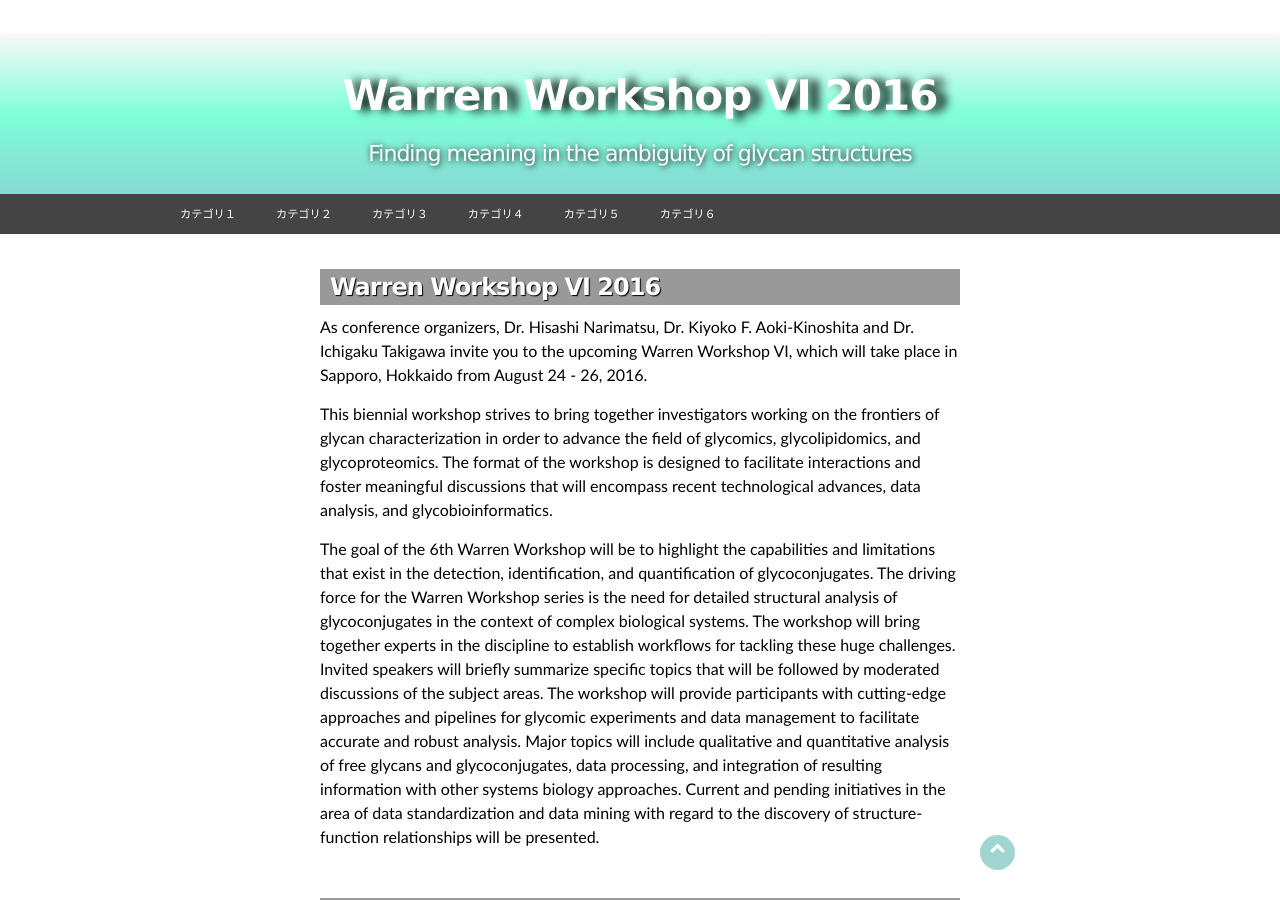
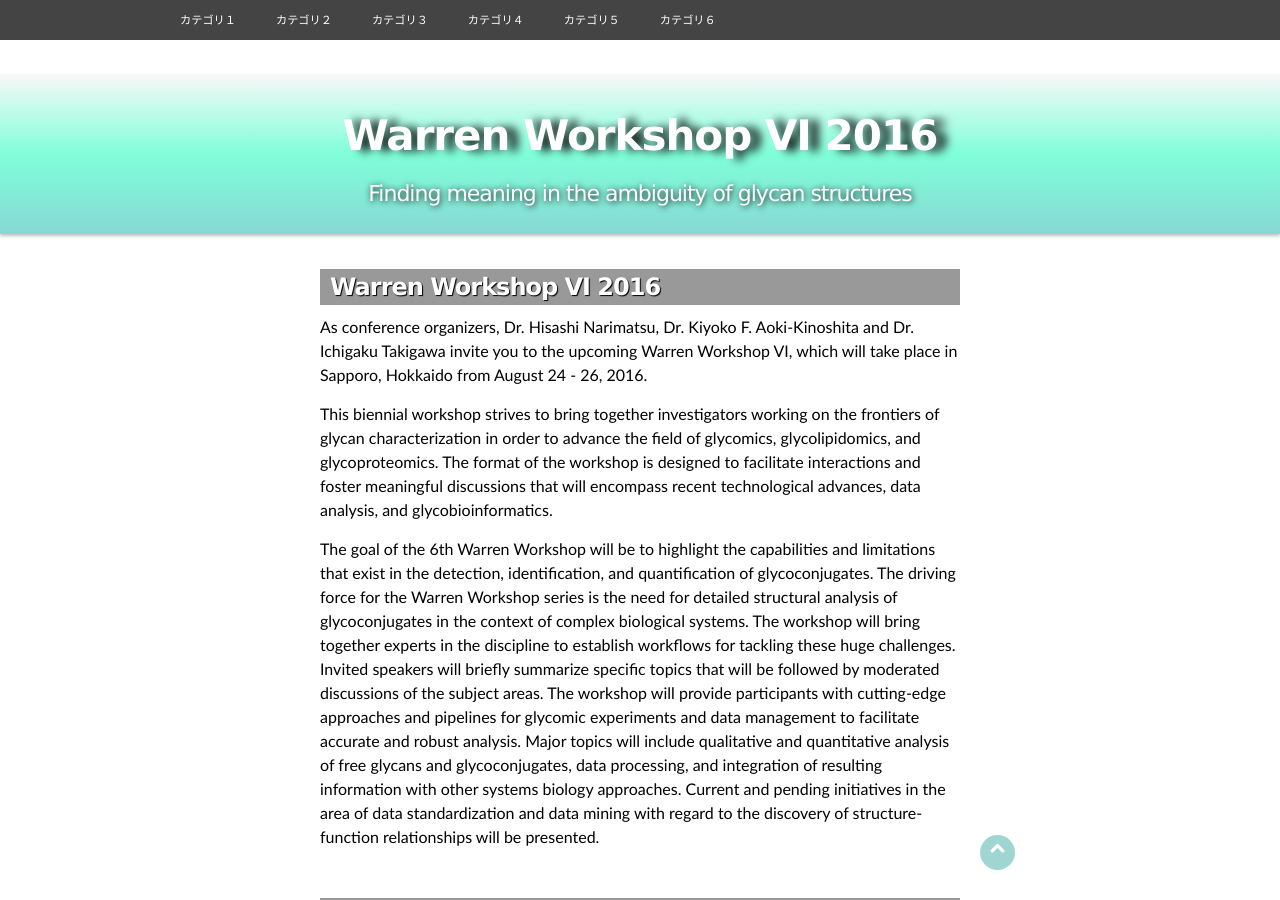
Before and after one commit to yamazakiM/test_warren2016, a Jekyll site: the page built from index.md, in a window 1280 px wide and 900 px high. Built offline with Jekyll 4.4.1, drawn with Linux system fonts in a browser that asks for light colours; nearby versions of some CDN libraries; library files that are not in the unit come from our copies; some of the changed lines change nothing that is shown.

Commit message:
Update menu.html

```diff
--- a/_includes/menu.html
+++ b/_includes/menu.html
@@ -1,13 +1,6 @@
 <!--Font awesome CDN -->
     <link href="//maxcdn.bootstrapcdn.com/font-awesome/4.1.0/css/font-awesome.min.css" rel="stylesheet">
 
-
-  <div class="topMainVis">
-       <div class="topMainVis_inner">
-            <h1 id="project_title">Warren Workshop VI 2016</h1>
-            <h4 id="project_theme">Finding meaning in the ambiguity of glycan structures</h4>
-       </div>
-</div>
 <div id="menuButton">
 <div id="menuButtonInner">
 <span class="slideButton"><i class="blogicon-list lg"></i> MENU<br></span>
@@ -63,43 +56,10 @@
 <div style="clear:both;"> </div>
 <div id="layer"> </div>
 
-<script type="text/javascript" src="http://code.jquery.com/jquery-1.9.1.min.js"></script>
-<script>
-$(function(){
-    var menu = $('#slideMenu'),
-        closeArea = $('.closeArea'),
-        slideButton = $('.slideButton'),
-        content = $('body'),
-        layer = $('#layer'),
-        menuWidth = menu.outerWidth();
-    slideButton.click(function(){
-        slideOpen();
-    });
-    layer.click(function(){
-        slideClose();
-    });
-    closeArea.click(function(){
-        slideClose();
-    });
-    function slideOpen(){
-        menu.animate({'right' : 0 }, 300);
-        layer.show();
-        content.addClass('open');
-    }
-    function slideClose(){
-        menu.animate({'right' : -menuWidth }, 300);
-        layer.hide();
-        content.removeClass('open');
-    };
-    $(window).resize(function(){
-        var win = $(window).width();
-        var p = 960;//１
-        if(win > p){
-            menu.animate({'right' : 0 }, 300);
-        }else{
-            menu.animate({'right' : -menuWidth }, 300);
-            layer.hide();
-        }
-    });
-});
-</script>
+
+  <div class="topMainVis">
+       <div class="topMainVis_inner">
+            <h1 id="project_title">Warren Workshop VI 2016</h1>
+            <h4 id="project_theme">Finding meaning in the ambiguity of glycan structures</h4>
+       </div>
+</div>
```
